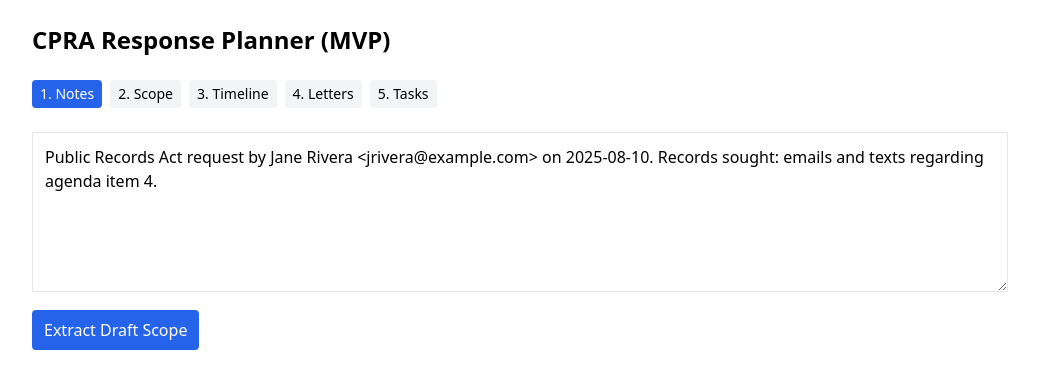
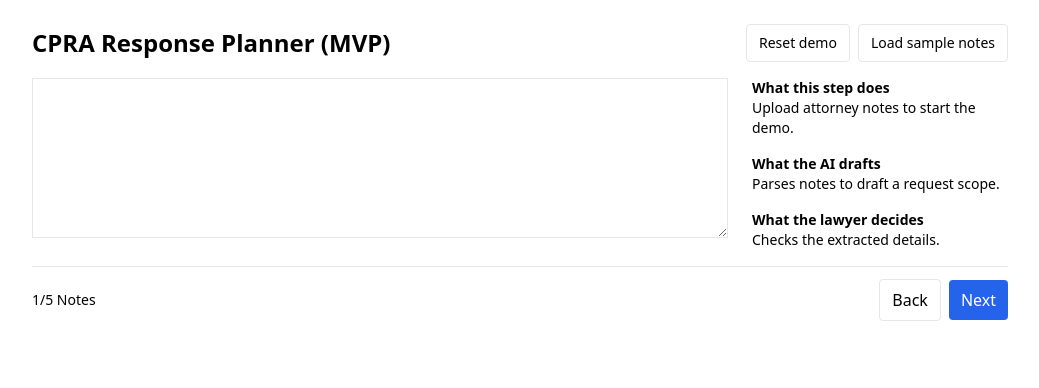
Before and after one commit to pifoub/cpra-planner-skeleton, a React (Vite) app in the folder frontend/: page / in a window 1280 px wide. Shown: the top 388 px of the page, without its empty margins (120-1159 px from the left). Built offline with nearby package versions, Linux system fonts and the light colour scheme.

Commit message:
Add reusable Stepper and ContextPanel components

```diff
--- a/frontend/src/App.tsx
+++ b/frontend/src/App.tsx
@@ -1,32 +1,151 @@
-
-import React, { useState } from 'react'
-import NotesUpload from './steps/NotesUpload'
-import ScopeForm from './steps/ScopeForm'
-import TimelineView from './steps/TimelineView'
-import LettersEditor from './steps/LettersEditor'
-import TasksAndChecklist from './steps/TasksAndChecklist'
-import type { CPRARequest, Timeline } from './types'
+import React, { useEffect, useRef, useState } from 'react';
+import Stepper from './components/Stepper';
+import ContextPanel, { StepContext } from './components/ContextPanel';
+import NotesUpload from './steps/NotesUpload';
+import ScopeForm from './steps/ScopeForm';
+import TimelineView from './steps/TimelineView';
+import LettersEditor from './steps/LettersEditor';
+import TasksAndChecklist from './steps/TasksAndChecklist';
+import type { CPRARequest, Timeline } from './types';
 
 /** Root application component orchestrating the workflow steps. */
-export default function App(){
-  const [step,setStep]=useState(0)
-  const [req,setReq]=useState<CPRARequest|null>(null)
-  const [tl,setTl]=useState<Timeline|null>(null)
-  const recipients = ['clerk@example.com']
+export default function App() {
+  const steps = ['Notes', 'Scope', 'Timeline', 'Letters', 'Tasks'];
+  const contexts: StepContext[] = [
+    {
+      does: 'Upload attorney notes to start the demo.',
+      ai: 'Parses notes to draft a request scope.',
+      lawyer: 'Checks the extracted details.',
+    },
+    {
+      does: 'Review and edit the extracted scope.',
+      ai: 'Drafts request details from the notes.',
+      lawyer: 'Edits fields or accepts as-is.',
+    },
+    {
+      does: 'Confirm statutory timeline.',
+      ai: 'Calculates deadlines based on the request.',
+      lawyer: 'Approves the schedule.',
+    },
+    {
+      does: 'Review draft acknowledgment or extension letters.',
+      ai: 'Generates letter templates.',
+      lawyer: 'Edits language or accepts the draft.',
+    },
+    {
+      does: 'Track redaction tasks and create calendar holds.',
+      ai: 'Suggests checklist items and events.',
+      lawyer: 'Completes tasks and downloads calendar file.',
+    },
+  ];
+
+  const SAMPLE_NOTES =
+    'Public Records Act request by Jane Rivera <jrivera@example.com> on 2025-08-10. Records sought: emails and texts regarding agenda item 4.';
+
+  const [step, setStep] = useState(0);
+  const [notes, setNotes] = useState('');
+  const [req, setReq] = useState<CPRARequest | null>(null);
+  const [tl, setTl] = useState<Timeline | null>(null);
+  const nextRef = useRef<() => Promise<any> | any>(() => {});
+  const [canNext, setCanNext] = useState(true);
+  const startRef = useRef(Date.now());
+
+  function registerNext(fn: () => Promise<any> | any, ready = true) {
+    nextRef.current = fn;
+    setCanNext(ready);
+  }
+
+  useEffect(() => {
+    startRef.current = Date.now();
+  }, [step]);
+
+  async function handleNext() {
+    if (!canNext) return;
+    try {
+      const result = await nextRef.current();
+      let action: 'accept' | 'edit' = 'accept';
+      switch (step) {
+        case 0:
+          setReq(result);
+          action = notes === SAMPLE_NOTES ? 'accept' : 'edit';
+          break;
+        case 1:
+          action = JSON.stringify(result) === JSON.stringify(req) ? 'accept' : 'edit';
+          setReq(result);
+          break;
+        case 2:
+          setTl(result);
+          action = 'accept';
+          break;
+        case 3:
+          action = result.edited ? 'edit' : 'accept';
+          break;
+      }
+      const ms = Date.now() - startRef.current;
+      console.log(`Step ${steps[step]}: ${action} in ${ms}ms`);
+      setStep(s => s + 1);
+    } catch (e) {
+      console.error(e);
+    }
+  }
+
+  function handleBack() {
+    if (step === 0) return;
+    setStep(s => s - 1);
+  }
+
+  function resetDemo() {
+    setNotes('');
+    setReq(null);
+    setTl(null);
+    setStep(0);
+  }
+
+  function loadSample() {
+    setNotes(SAMPLE_NOTES);
+  }
 
   return (
-    <div className='max-w-5xl mx-auto p-6 space-y-6'>
-      <h1 className='text-2xl font-bold'>CPRA Response Planner (MVP)</h1>
-      <div className='flex gap-2 text-sm'>
-        {['Notes','Scope','Timeline','Letters','Tasks'].map((s,i)=>(
-          <div key={i} className={'px-2 py-1 rounded ' + (i===step?'bg-blue-600 text-white':'bg-gray-100')}>{i+1}. {s}</div>
-        ))}
+    <div className='max-w-5xl mx-auto p-6'>
+      <header className='flex justify-between items-center mb-4'>
+        <h1 className='text-2xl font-bold'>CPRA Response Planner (MVP)</h1>
+        <div className='space-x-2 text-sm'>
+          <button className='btn' onClick={resetDemo}>Reset demo</button>
+          <button className='btn' onClick={loadSample}>Load sample notes</button>
+        </div>
+      </header>
+      <div className='flex gap-6'>
+        <div className='flex-1'>
+          {step === 0 && (
+            <NotesUpload notes={notes} setNotes={setNotes} registerNext={registerNext} />
+          )}
+          {step === 1 && req && <ScopeForm draft={req} registerNext={registerNext} />}
+          {step === 2 && req && <TimelineView req={req} registerNext={registerNext} />}
+          {step === 3 && req && tl && (
+            <LettersEditor req={req} tl={tl} registerNext={registerNext} />
+          )}
+          {step === 4 && tl && (
+            <TasksAndChecklist
+              matterId={'demo-1'}
+              tl={tl}
+              recipients={['clerk@example.com']}
+            />
+          )}
+        </div>
+        <aside className='w-64'>
+          <ContextPanel context={contexts[step]} />
+        </aside>
       </div>
-      {step===0 && <NotesUpload onExtract={(d)=>{setReq(d); setStep(1)}}/>}
-      {step===1 && req && <ScopeForm draft={req} onApprove={(r)=>{ setReq(r); setStep(2) }}/>}
-      {step===2 && req && <TimelineView req={req} onApprove={(t)=>{ setTl(t); setStep(3) }}/>}
-      {step===3 && req && tl && <LettersEditor req={req} tl={tl} onAccept={()=>setStep(4)} />}
-      {step===4 && tl && <TasksAndChecklist matterId={'demo-1'} tl={tl} recipients={recipients} />}
+      <footer className='sticky bottom-0 bg-white border-t mt-4 py-3'>
+        <Stepper
+          current={step}
+          labels={steps}
+          onBack={handleBack}
+          onNext={handleNext}
+          disableBack={step === 0}
+          disableNext={!canNext || step === steps.length - 1}
+        />
+      </footer>
     </div>
-  )
+  );
 }
--- /dev/null
+++ b/frontend/src/components/ContextPanel.tsx
@@ -0,0 +1,27 @@
+import React from 'react';
+
+export type StepContext = {
+  does: string;
+  ai: string;
+  lawyer: string;
+};
+
+/** Side panel explaining the current step. */
+export default function ContextPanel({ context }: { context: StepContext }) {
+  return (
+    <div className='space-y-4 text-sm'>
+      <div>
+        <h2 className='font-semibold'>What this step does</h2>
+        <p>{context.does}</p>
+      </div>
+      <div>
+        <h2 className='font-semibold'>What the AI drafts</h2>
+        <p>{context.ai}</p>
+      </div>
+      <div>
+        <h2 className='font-semibold'>What the lawyer decides</h2>
+        <p>{context.lawyer}</p>
+      </div>
+    </div>
+  );
+}
--- /dev/null
+++ b/frontend/src/components/Stepper.tsx
@@ -0,0 +1,32 @@
+import React from 'react';
+
+/** Display step progress with back/next navigation in a sticky footer. */
+export default function Stepper({
+  current,
+  labels,
+  onBack,
+  onNext,
+  disableBack,
+  disableNext,
+}: {
+  current: number;
+  labels: string[];
+  onBack: () => void;
+  onNext: () => void;
+  disableBack?: boolean;
+  disableNext?: boolean;
+}) {
+  return (
+    <div className='flex items-center justify-between'>
+      <div className='text-sm'>{`${current + 1}/${labels.length} ${labels[current]}`}</div>
+      <div className='space-x-2'>
+        <button className='btn' onClick={onBack} disabled={disableBack}>
+          Back
+        </button>
+        <button className='btn-primary' onClick={onNext} disabled={disableNext}>
+          Next
+        </button>
+      </div>
+    </div>
+  );
+}
--- a/frontend/src/steps/NotesUpload.tsx
+++ b/frontend/src/steps/NotesUpload.tsx
@@ -1,29 +1,35 @@
-import React, { useState } from 'react';
+import React, { useEffect, useState } from 'react';
 import { postJSON } from '../lib/api';
 import type { CPRARequest } from '../types';
 
 /** Step for uploading notes and extracting a draft scope. */
 export default function NotesUpload({
-  onExtract,
+  notes,
+  setNotes,
+  registerNext,
 }: {
-  onExtract: (draft: CPRARequest) => void;
+  notes: string;
+  setNotes: (s: string) => void;
+  registerNext: (fn: () => Promise<CPRARequest>, ready?: boolean) => void;
 }) {
-  const [notes, setNotes] = useState(
-    'Public Records Act request by Jane Rivera <jrivera@example.com> on 2025-08-10. Records sought: emails and texts regarding agenda item 4.'
-  );
   const [error, setError] = useState<string | null>(null);
 
   /** Call the backend to extract a CPRA scope from notes. */
   async function extract() {
     try {
       const res = await postJSON('/api/extract/scope', { notes });
-      onExtract(res.request);
       setError(null);
+      return res.request as CPRARequest;
     } catch (e) {
       console.error(e);
       setError('Failed to extract scope');
+      throw e;
     }
   }
+
+  useEffect(() => {
+    registerNext(extract, notes.trim().length > 0);
+  }, [notes, registerNext]);
 
   return (
     <div className='space-y-3'>
@@ -33,11 +39,6 @@ export default function NotesUpload({
         onChange={e => setNotes(e.target.value)}
       />
       {error && <p className='text-red-600'>{error}</p>}
-      <div className='flex gap-2'>
-        <button className='btn-primary' onClick={extract}>
-          Extract Draft Scope
-        </button>
-      </div>
     </div>
   );
 }
--- a/frontend/src/steps/ScopeForm.tsx
+++ b/frontend/src/steps/ScopeForm.tsx
@@ -1,4 +1,4 @@
-import React, { useState } from 'react';
+import React, { useEffect, useState } from 'react';
 import type { CPRARequest } from '../types';
 
 /**
@@ -6,10 +6,10 @@ import type { CPRARequest } from '../types';
  */
 export default function ScopeForm({
   draft,
-  onApprove,
+  registerNext,
 }: {
   draft: CPRARequest;
-  onApprove: (r: CPRARequest) => void;
+  registerNext: (fn: () => CPRARequest) => void;
 }) {
   const [f, setF] = useState<CPRARequest>(draft);
 
@@ -26,6 +26,10 @@ export default function ScopeForm({
       return c;
     });
   }
+
+  useEffect(() => {
+    registerNext(() => f);
+  }, [f, registerNext]);
 
   return (
     <div className='grid grid-cols-2 gap-4'>
@@ -102,11 +106,7 @@ export default function ScopeForm({
           onChange={e => up('extension.apply', e.target.checked)}
         />
       </div>
-      <div className='col-span-2 flex justify-end'>
-        <button className='btn-primary' onClick={() => onApprove(f)}>
-          Approve Scope
-        </button>
-      </div>
+      {/* Primary action moved to Stepper */}
     </div>
   );
 }
--- a/frontend/src/steps/TimelineView.tsx
+++ b/frontend/src/steps/TimelineView.tsx
@@ -6,10 +6,10 @@ import type { CPRARequest, Timeline } from '../types';
 /** Display the computed timeline for approval. */
 export default function TimelineView({
   req,
-  onApprove,
+  registerNext,
 }: {
   req: CPRARequest;
-  onApprove: (t: Timeline) => void;
+  registerNext: (fn: () => Timeline, ready?: boolean) => void;
 }) {
   const [tl, setTl] = useState<Timeline | null>(null);
   const [error, setError] = useState<string | null>(null);
@@ -26,6 +26,10 @@ export default function TimelineView({
     })();
   }, [req]);
 
+  useEffect(() => {
+    registerNext(() => tl!, !!tl);
+  }, [tl, registerNext]);
+
   if (error) return <div className='text-red-600'>{error}</div>;
   if (!tl) return <div>Calculating...</div>;
 
@@ -38,11 +42,7 @@ export default function TimelineView({
         {tl.extensionDue && <Card title='Extension Due' value={tl.extensionDue} />}
         <Card title='Draft Production' value={draftProd} />
       </div>
-      <div className='flex justify-end'>
-        <button className='btn-primary' onClick={() => onApprove(tl)}>
-          Approve Timeline
-        </button>
-      </div>
+      {/* Primary action moved to Stepper */}
     </div>
   );
 }
```
Also changed, not shown: frontend/src/steps/LettersEditor.tsx (+9 -7 lines).
